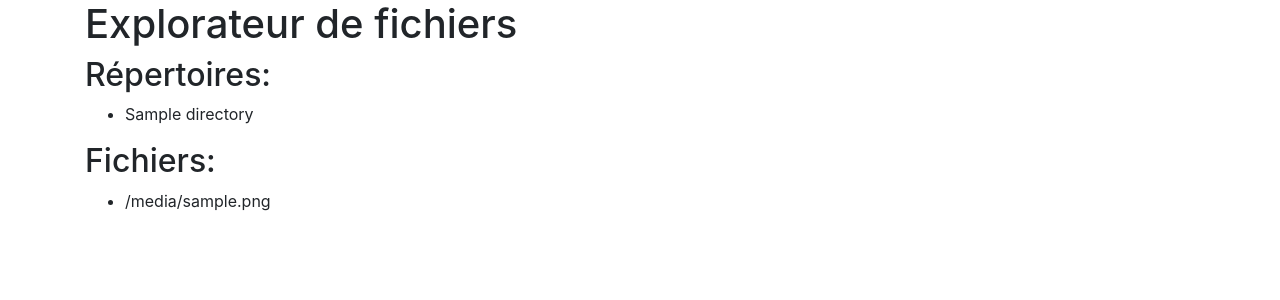
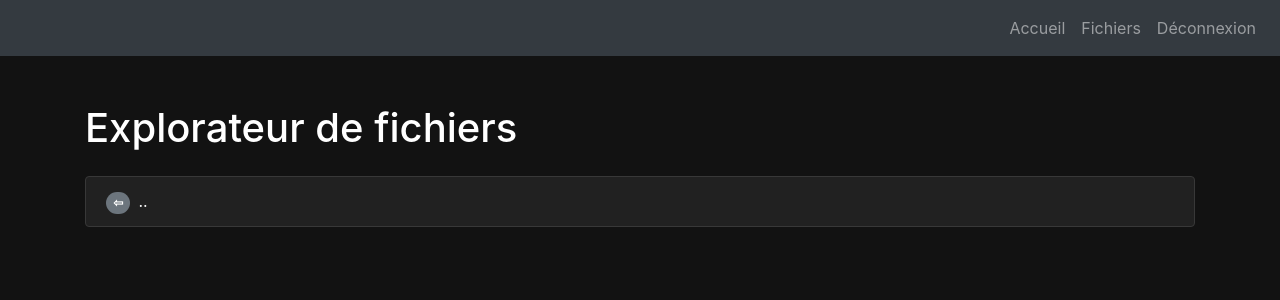
Before and after one commit to Lenitra/O-Pynet, a Flask app: template templates/files.html in a window 1280 px wide. Shown: the top 300 px of the page. Run offline with Flask 3, Linux system fonts and the light colour scheme; the template is opened without the code that fills it: most values are stand-ins (such as "Sample title", 1, 10 or a date in 2020); some libraries are stand-ins or nearby versions.

Commit message:
Files system

```diff
--- a/config.json
+++ b/config.json
@@ -9,5 +9,9 @@
     "buttons":{
         "Imprimante 1": "#",
         "Imprimante 2": "#"
+    },
+    "filesShorts":{
+        "User": "C:/Users/thoma",
+        "Burreau": "C:/Users/thoma/Desktop"
     }
 }
--- a/main.py
+++ b/main.py
@@ -1,5 +1,5 @@
 
-from flask import Flask, render_template, request, redirect, session
+from flask import Flask, jsonify, render_template, request, redirect, send_file, send_from_directory, session
 import psutil
 import json
 import os
@@ -9,6 +9,66 @@ import subprocess
 app = Flask(__name__)
 app.secret_key = "ahcestcontulaspas"
 app.debug = True
+
+
+
+
+
+
+
+@app.route('/download/<path:file_path>')
+def download_file(file_path):
+    # Obtenir le chemin complet du fichier à télécharger
+    full_path = os.path.join('./', file_path)
+
+    # Vérifier si le fichier existe
+    if os.path.isfile(full_path):
+        # Envoyer le fichier au client pour téléchargement
+        return send_file(full_path, as_attachment=True)
+    else:
+        return 'Le fichier spécifié n\'existe pas.', 404
+
+
+
+
+@app.route('/files/<path:directory_path>')
+def get_files_data(directory_path):
+    if 'user' not in session:
+        return redirect("/login")
+    # Vérifier si le chemin spécifié existe et est un répertoire
+    if not os.path.isdir(directory_path):
+        return jsonify({'error': 'Le chemin spécifié n\'existe pas ou n\'est pas un répertoire.'}), 404
+
+    files_data = []
+
+    # Parcourir les fichiers et répertoires dans le dossier actuel
+    for filename in os.listdir(directory_path):
+        file_path = os.path.join(directory_path, filename)
+        # Ignorer les fichiers commençant par un point (cachés)
+        if not filename.startswith('.'):
+            if os.path.isdir(file_path):
+                # Si c'est un répertoire, ajouter ses informations
+                files_data.append({
+                    'name': filename,
+                    'type': 'directory'
+                })
+            else:
+                # Si c'est un fichier, ajouter ses informations
+                files_data.append({
+                    'name': filename,
+                    'type': 'file',
+                    'size': os.path.getsize(file_path)  # Taille du fichier en octets
+                })
+
+    # Rendre le template 'files.html' avec les données JSON
+    return render_template('files.html', files_data=files_data)
+
+
+
+
+
+
+
 
 
 
@@ -30,20 +90,6 @@ def is_repo_up_to_date():
         return False
 
 
-
-
-ROOT_DIR = os.path.abspath(os.path.dirname(__file__))
-
-
-@app.route('/files')
-def files():
-    # Liste des fichiers dans le répertoire racine
-    files = os.listdir(ROOT_DIR)
-    # Filtre les répertoires
-    directories = [f for f in files if os.path.isdir(os.path.join(ROOT_DIR, f))]
-    # Filtre les fichiers
-    files = [f for f in files if os.path.isfile(os.path.join(ROOT_DIR, f))]
-    return render_template('files.html', directories=directories, files=files)
 
 # Redirection vers la page de login si l'utilisateur n'est pas connecté
 @app.route('/')
--- a/templates/files.html
+++ b/templates/files.html
@@ -4,23 +4,112 @@
     <meta charset="UTF-8">
     <meta name="viewport" content="width=device-width, initial-scale=1.0">
     <title>Explorateur de fichiers</title>
-    <link href="https://stackpath.bootstrapcdn.com/bootstrap/4.5.2/css/bootstrap.min.css" rel="stylesheet">
+    <!-- Bootstrap CSS -->
+    <link href="https://maxcdn.bootstrapcdn.com/bootstrap/4.5.2/css/bootstrap.min.css" rel="stylesheet">
+    <!-- Thème sombre personnalisé -->
+    <style>
+        body {
+            background-color: #121212;
+            color: #fff;
+        }
+        .list-group-item {
+            background-color: #212121;
+            border-color: #383838;
+        }
+        .list-group-item a {
+            color: #fff;
+        }
+        .badge-primary {
+            background-color: #2196F3;
+        }
+        .badge-secondary {
+            background-color: #6c757d;
+        }
+        .badge-success {
+            background-color: #4CAF50;
+        }
+        .badge-pill {
+            padding: 0.4em 0.6em;
+            border-radius: 10rem;
+        }
+    </style>
 </head>
 <body>
-    <div class="container">
-        <h1>Explorateur de fichiers</h1>
-        <h2>Répertoires:</h2>
-        <ul>
-            {% for directory in directories %}
-                <li>{{ directory }}</li>
-            {% endfor %}
-        </ul>
-        <h2>Fichiers:</h2>
-        <ul>
-            {% for file in files %}
-                <li>{{ file }}</li>
-            {% endfor %}
+    <nav class="navbar navbar-expand-lg navbar-dark bg-dark">
+        <button class="navbar-toggler" type="button" data-toggle="collapse" data-target="#navbarNav" aria-controls="navbarNav" aria-expanded="false" aria-label="Toggle navigation">
+            <span class="navbar-toggler-icon"></span>
+        </button>
+        <div class="collapse navbar-collapse" id="navbarNav">
+            <ul class="navbar-nav ml-auto">
+                <li class="nav-item">
+                    <a class="nav-link" href="/">Accueil</a>
+                </li>
+                <li class="nav-item">
+                    <a class="nav-link" href="/files/C:/">Fichiers</a>
+                </li>
+                <li class="nav-item">
+                    <a class="nav-link" href="/login">Déconnexion</a>
+                </li>
+            </ul>
+        </div>
+    </nav>
+    <div class="container mt-5">
+        <h1 class="mb-4">Explorateur de fichiers</h1>
+        <ul class="list-group" id="files-list">
+            <!-- Contenu des fichiers ici -->
         </ul>
     </div>
+
+    <!-- Bootstrap JS -->
+    <script src="https://ajax.googleapis.com/ajax/libs/jquery/3.5.1/jquery.min.js"></script>
+    <script src="https://cdnjs.cloudflare.com/ajax/libs/popper.js/1.16.0/umd/popper.min.js"></script>
+    <script src="https://maxcdn.bootstrapcdn.com/bootstrap/4.5.2/js/bootstrap.min.js"></script>
+
+    <script>
+        // Fonction pour afficher les données des fichiers
+        function displayFiles(filesData, parentElement) {
+            // Ajouter une entrée ".." pour accéder au dossier parent
+            const liParentDir = document.createElement('li');
+            liParentDir.classList.add('list-group-item');
+            const linkParentDir = document.createElement('a');
+            // const parentDirURL = window.location.href.split('/files/').slice(0, -1).join('');
+            let test = window.location.href.split('/');
+            test.pop();
+            test = test.join('/');
+            const parentDirURL = test;
+            linkParentDir.href = parentDirURL;
+            linkParentDir.innerHTML = '<span class="badge badge-secondary badge-pill mr-2">&#8678;</span>..';
+            liParentDir.appendChild(linkParentDir);
+            parentElement.appendChild(liParentDir);
+
+            // Ajouter les fichiers et dossiers actuels
+            filesData.forEach(file => {
+                const li = document.createElement('li');
+                li.classList.add('list-group-item');
+                if (file.type === 'directory') {
+                    const link = document.createElement('a');
+                    link.href = window.location.href + '/' + file.name;
+                    link.innerHTML = '<span class="badge badge-primary badge-pill mr-2">Dossier</span>' + file.name;
+                    li.appendChild(link);
+                    li.classList.add('text-primary');
+                } else {
+                    const downloadLink = document.createElement('a');
+                    const filePath = window.location.href.split('/files/').slice(1).join('') + '/' + file.name;
+                    downloadLink.href = window.location.origin + '/download/' + filePath;
+                    downloadLink.innerHTML = '<span class="badge badge-success badge-pill mr-2">Télécharger</span>' + file.name;
+                    li.appendChild(downloadLink);
+                    li.classList.add('text-success');
+                }
+                parentElement.appendChild(li);
+            });
+        }
+
+        // Récupérer les données JSON passées depuis Flask
+        const filesData = {{ files_data | tojson }};
+
+        // Afficher les données des fichiers dans la liste
+        const filesList = document.getElementById('files-list');
+        displayFiles(filesData, filesList);
+    </script>
 </body>
 </html>
```
Also changed, not shown: templates/dashboard.html (+18 -0 lines).
